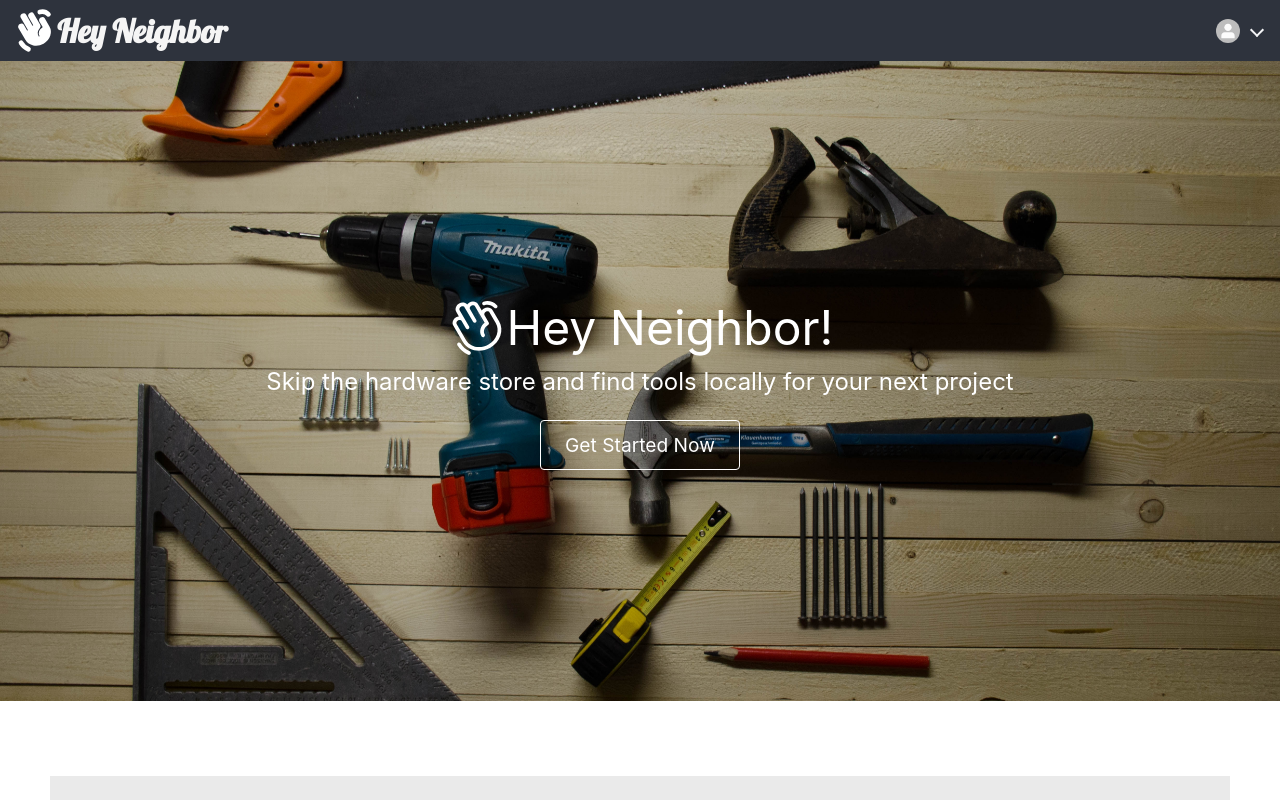
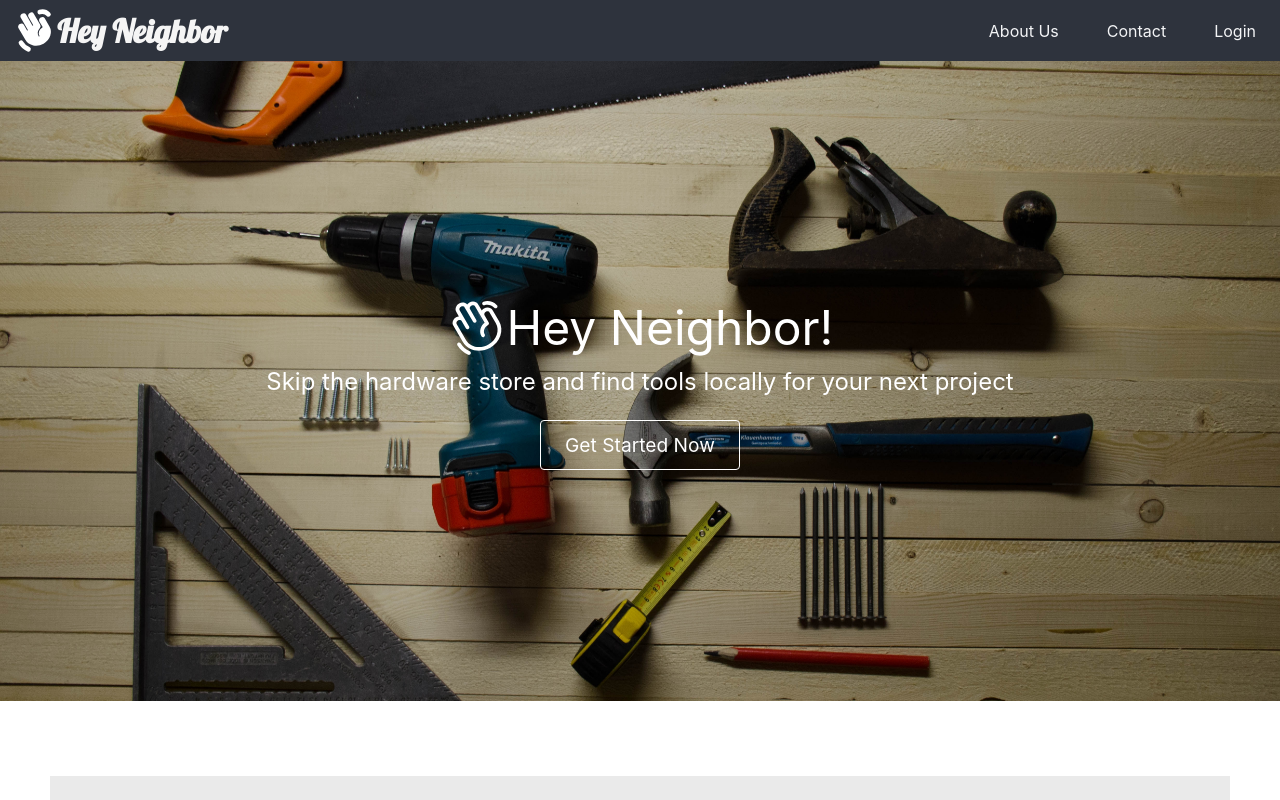
Before and after one commit to jrl508/HeyNeighbor, a React (Create React App) app: page / in a window 1280 px wide. Shown: the top 800 px of the page. Built offline with nearby package versions, Linux system fonts and the light colour scheme; no server answers.

Commit message:
update nav links conditionals

```diff
--- a/src/components/NavBar.js
+++ b/src/components/NavBar.js
@@ -41,6 +41,7 @@ const NavBar = () => {
       </div>
       <div className="navbar-end">
         {isAuthenticated ? (
+          <>
             <div className="navbar-item is-hoverable">
               <div className="icon">
                 <Icon path={mdiInbox} size={1} color="whitesmoke" />
@@ -49,7 +50,7 @@ const NavBar = () => {
                 <div className="navbar-item">You have no messages</div>
               </div>
             </div>
-        ) : null}
+
             <div className="navbar-item has-dropdown is-hoverable">
               <div className="navbar-link">
                 <img className="image is-24x24 is-rounded" src={ProfilePH} />
@@ -57,8 +58,6 @@ const NavBar = () => {
               <div className="navbar-dropdown is-right">
                 <div className="navbar-item is-clickable">About Us</div>
                 <div className="navbar-item is-clickable">Help & Support</div>
-            {isAuthenticated ? (
-              <>
                 <div className="navbar-item is-clickable">Settings</div>
                 <hr className="navbar-divider" />
                 <div
@@ -69,10 +68,32 @@ const NavBar = () => {
                 >
                   Log Out
                 </div>
+              </div>
+            </div>
           </>
         ) : (
           <>
-                <hr className="navbar-divider" />
+            <div className="navbar-item">
+              <div
+                className="navbar-item is-clickable"
+                onClick={() => {
+                  console.log("MAKE MY PAGE!");
+                }}
+              >
+                About Us
+              </div>
+            </div>
+            <div className="navbar-item">
+              <div
+                className="navbar-item is-clickable"
+                onClick={() => {
+                  console.log("MAKE MY PAGE!");
+                }}
+              >
+                Contact
+              </div>
+            </div>
+            <div className="navbar-item">
               <div
                 className="navbar-item is-clickable"
                 onClick={() => {
@@ -81,10 +102,9 @@ const NavBar = () => {
               >
                 Login
               </div>
+            </div>
           </>
         )}
-          </div>
-        </div>
       </div>
     </nav>
   );
```
Lines whose indentation alone changed are shown as unchanged.
